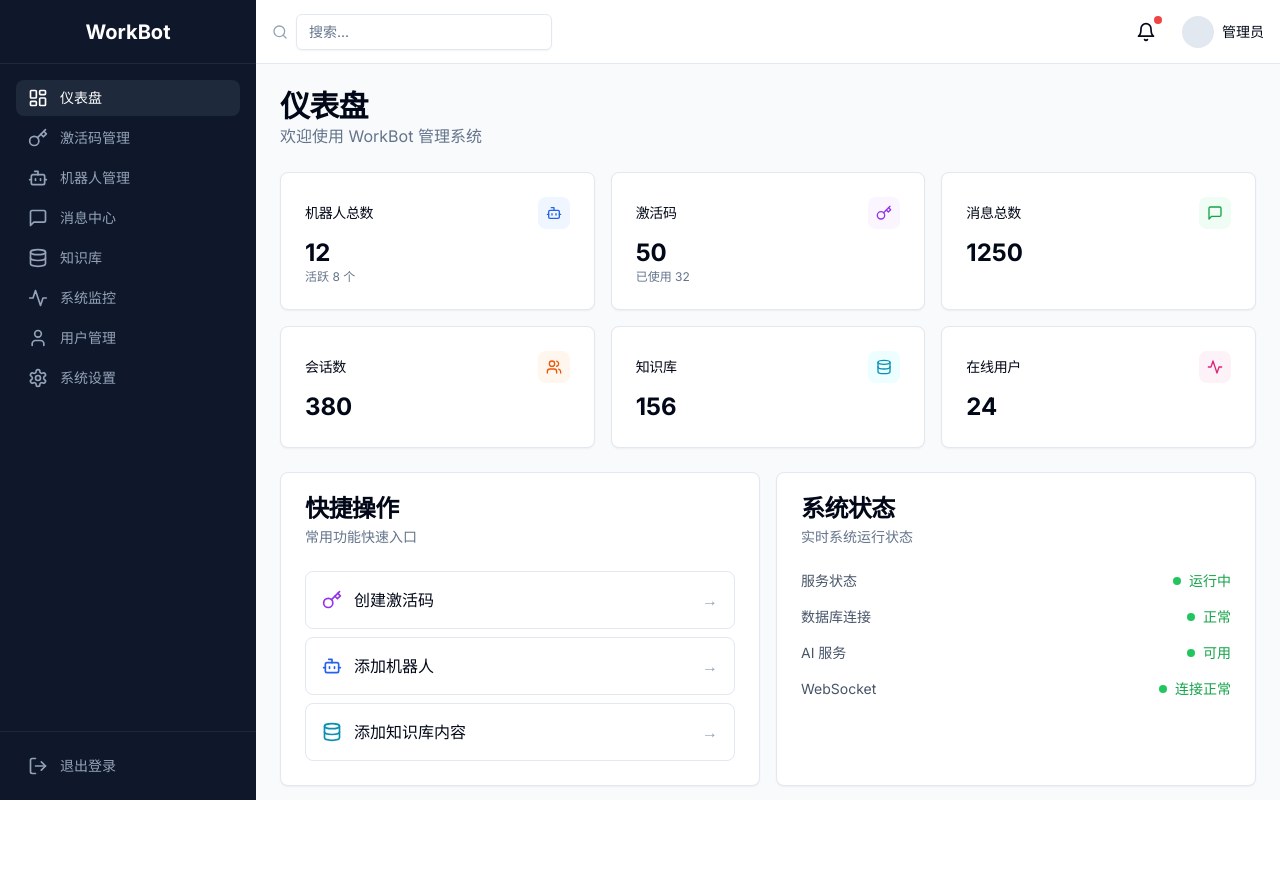
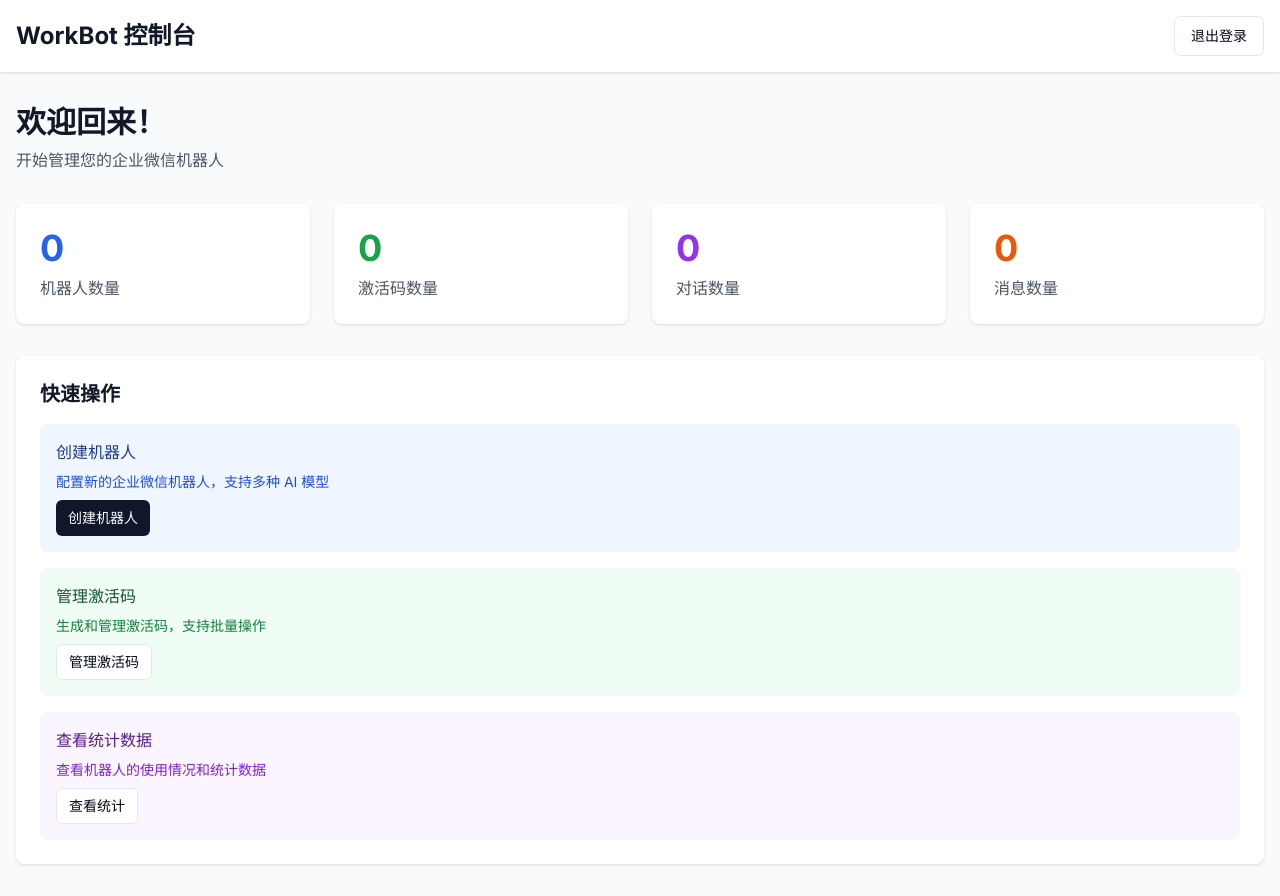
Before and after one commit to huanghua98558/work-ai, a Next.js app: page /dashboard in a window 1280 px wide. Before the commit the page ends 800 px from the top, so only its background shows below. Built offline with nearby package versions, Linux system fonts and the light colour scheme; sample sign-in values are in the browser's storage.

Commit message:
feat: 创建登录页面和仪表板页面，完善前端路由

```diff
--- a/src/app/dashboard/page.tsx
+++ b/src/app/dashboard/page.tsx
@@ -1,216 +1,103 @@
-'use client';
+'use client'
 
-import { useEffect, useState } from 'react';
-import { MainLayout } from '@/components/layout/main-layout';
-import { Card, CardContent, CardDescription, CardHeader, CardTitle } from '@/components/ui/card';
-import { Bot, Key, MessageSquare, Database, Activity, Users } from 'lucide-react';
-
-interface Stats {
-  totalRobots: number;
-  activeRobots: number;
-  totalActivationCodes: number;
-  usedActivationCodes: number;
-  totalMessages: number;
-  totalSessions: number;
-  knowledgeBaseSize: number;
-  onlineUsers: number;
-}
+import { useEffect } from 'react'
+import { useRouter } from 'next/navigation'
+import { Button } from '@/components/ui/button'
 
 export default function DashboardPage() {
-  const [stats, setStats] = useState<Stats>({
-    totalRobots: 0,
-    activeRobots: 0,
-    totalActivationCodes: 0,
-    usedActivationCodes: 0,
-    totalMessages: 0,
-    totalSessions: 0,
-    knowledgeBaseSize: 0,
-    onlineUsers: 0,
-  });
-  const [loading, setLoading] = useState(true);
+  const router = useRouter()
 
   useEffect(() => {
-    // TODO: 从 API 获取统计数据
-    // 这里先使用模拟数据
-    setTimeout(() => {
-      setStats({
-        totalRobots: 12,
-        activeRobots: 8,
-        totalActivationCodes: 50,
-        usedActivationCodes: 32,
-        totalMessages: 1250,
-        totalSessions: 380,
-        knowledgeBaseSize: 156,
-        onlineUsers: 24,
-      });
-      setLoading(false);
-    }, 500);
-  }, []);
+    // 检查是否已登录
+    const token = localStorage.getItem('token')
+    if (!token) {
+      router.push('/login')
+    }
+  }, [router])
 
-  const statCards = [
-    {
-      title: '机器人总数',
-      value: stats.totalRobots,
-      active: stats.activeRobots,
-      icon: Bot,
-      color: 'text-blue-600',
-      bgColor: 'bg-blue-50',
-    },
-    {
-      title: '激活码',
-      value: stats.totalActivationCodes,
-      subtitle: `已使用 ${stats.usedActivationCodes}`,
-      icon: Key,
-      color: 'text-purple-600',
-      bgColor: 'bg-purple-50',
-    },
-    {
-      title: '消息总数',
-      value: stats.totalMessages,
-      icon: MessageSquare,
-      color: 'text-green-600',
-      bgColor: 'bg-green-50',
-    },
-    {
-      title: '会话数',
-      value: stats.totalSessions,
-      icon: Users,
-      color: 'text-orange-600',
-      bgColor: 'bg-orange-50',
-    },
-    {
-      title: '知识库',
-      value: stats.knowledgeBaseSize,
-      icon: Database,
-      color: 'text-cyan-600',
-      bgColor: 'bg-cyan-50',
-    },
-    {
-      title: '在线用户',
-      value: stats.onlineUsers,
-      icon: Activity,
-      color: 'text-pink-600',
-      bgColor: 'bg-pink-50',
-    },
-  ];
+  const handleLogout = () => {
+    localStorage.removeItem('token')
+    localStorage.removeItem('user')
+    router.push('/')
+  }
 
   return (
-    <MainLayout>
-      <div className="space-y-6">
-        <div>
-          <h1 className="text-3xl font-bold tracking-tight">仪表盘</h1>
-          <p className="text-slate-500">欢迎使用 WorkBot 管理系统</p>
+    <div className="min-h-screen bg-gray-50 dark:bg-gray-900">
+      <nav className="bg-white dark:bg-gray-800 shadow">
+        <div className="container mx-auto px-4 py-4 flex justify-between items-center">
+          <h1 className="text-2xl font-bold text-gray-900 dark:text-white">
+            WorkBot 控制台
+          </h1>
+          <Button onClick={handleLogout} variant="outline">
+            退出登录
+          </Button>
+        </div>
+      </nav>
+
+      <div className="container mx-auto px-4 py-8">
+        <div className="mb-8">
+          <h2 className="text-3xl font-bold text-gray-900 dark:text-white mb-2">
+            欢迎回来！
+          </h2>
+          <p className="text-gray-600 dark:text-gray-300">
+            开始管理您的企业微信机器人
+          </p>
         </div>
 
-        {/* Stats Cards */}
-        <div className="grid gap-4 md:grid-cols-2 lg:grid-cols-3">
-          {statCards.map((card) => {
-            const Icon = card.icon;
-            return (
-              <Card key={card.title}>
-                <CardHeader className="flex flex-row items-center justify-between space-y-0 pb-2">
-                  <CardTitle className="text-sm font-medium">
-                    {card.title}
-                  </CardTitle>
-                  <div className={`p-2 rounded-lg ${card.bgColor}`}>
-                    <Icon className={`h-4 w-4 ${card.color}`} />
-                  </div>
-                </CardHeader>
-                <CardContent>
-                  <div className="text-2xl font-bold">{card.value}</div>
-                  {card.subtitle && (
-                    <p className="text-xs text-slate-500">{card.subtitle}</p>
-                  )}
-                  {card.active !== undefined && (
-                    <p className="text-xs text-slate-500">
-                      活跃 {card.active} 个
-                    </p>
-                  )}
-                </CardContent>
-              </Card>
-            );
-          })}
+        <div className="grid grid-cols-1 md:grid-cols-2 lg:grid-cols-4 gap-6 mb-8">
+          <div className="bg-white dark:bg-gray-800 rounded-lg shadow p-6">
+            <div className="text-4xl font-bold text-blue-600 mb-2">0</div>
+            <div className="text-gray-600 dark:text-gray-300">机器人数量</div>
+          </div>
+          <div className="bg-white dark:bg-gray-800 rounded-lg shadow p-6">
+            <div className="text-4xl font-bold text-green-600 mb-2">0</div>
+            <div className="text-gray-600 dark:text-gray-300">激活码数量</div>
+          </div>
+          <div className="bg-white dark:bg-gray-800 rounded-lg shadow p-6">
+            <div className="text-4xl font-bold text-purple-600 mb-2">0</div>
+            <div className="text-gray-600 dark:text-gray-300">对话数量</div>
+          </div>
+          <div className="bg-white dark:bg-gray-800 rounded-lg shadow p-6">
+            <div className="text-4xl font-bold text-orange-600 mb-2">0</div>
+            <div className="text-gray-600 dark:text-gray-300">消息数量</div>
+          </div>
         </div>
 
-        {/* Quick Actions */}
-        <div className="grid gap-4 md:grid-cols-2">
-          <Card>
-            <CardHeader>
-              <CardTitle>快捷操作</CardTitle>
-              <CardDescription>常用功能快速入口</CardDescription>
-            </CardHeader>
-            <CardContent className="space-y-2">
-              <a
-                href="/activation-codes"
-                className="flex items-center justify-between rounded-lg border p-4 hover:bg-slate-50 transition-colors"
-              >
-                <div className="flex items-center gap-3">
-                  <Key className="h-5 w-5 text-purple-600" />
-                  <span>创建激活码</span>
-                </div>
-                <span className="text-slate-400">→</span>
-              </a>
-              <a
-                href="/robots"
-                className="flex items-center justify-between rounded-lg border p-4 hover:bg-slate-50 transition-colors"
-              >
-                <div className="flex items-center gap-3">
-                  <Bot className="h-5 w-5 text-blue-600" />
-                  <span>添加机器人</span>
-                </div>
-                <span className="text-slate-400">→</span>
-              </a>
-              <a
-                href="/knowledge"
-                className="flex items-center justify-between rounded-lg border p-4 hover:bg-slate-50 transition-colors"
-              >
-                <div className="flex items-center gap-3">
-                  <Database className="h-5 w-5 text-cyan-600" />
-                  <span>添加知识库内容</span>
-                </div>
-                <span className="text-slate-400">→</span>
-              </a>
-            </CardContent>
-          </Card>
-
-          <Card>
-            <CardHeader>
-              <CardTitle>系统状态</CardTitle>
-              <CardDescription>实时系统运行状态</CardDescription>
-            </CardHeader>
-            <CardContent className="space-y-4">
-              <div className="flex items-center justify-between">
-                <span className="text-sm text-slate-600">服务状态</span>
-                <span className="flex items-center gap-2 text-sm font-medium text-green-600">
-                  <span className="h-2 w-2 rounded-full bg-green-500" />
-                  运行中
-                </span>
-              </div>
-              <div className="flex items-center justify-between">
-                <span className="text-sm text-slate-600">数据库连接</span>
-                <span className="flex items-center gap-2 text-sm font-medium text-green-600">
-                  <span className="h-2 w-2 rounded-full bg-green-500" />
-                  正常
-                </span>
-              </div>
-              <div className="flex items-center justify-between">
-                <span className="text-sm text-slate-600">AI 服务</span>
-                <span className="flex items-center gap-2 text-sm font-medium text-green-600">
-                  <span className="h-2 w-2 rounded-full bg-green-500" />
-                  可用
-                </span>
-              </div>
-              <div className="flex items-center justify-between">
-                <span className="text-sm text-slate-600">WebSocket</span>
-                <span className="flex items-center gap-2 text-sm font-medium text-green-600">
-                  <span className="h-2 w-2 rounded-full bg-green-500" />
-                  连接正常
-                </span>
-              </div>
-            </CardContent>
-          </Card>
+        <div className="bg-white dark:bg-gray-800 rounded-lg shadow p-6">
+          <h3 className="text-xl font-semibold text-gray-900 dark:text-white mb-4">
+            快速操作
+          </h3>
+          <div className="space-y-4">
+            <div className="p-4 bg-blue-50 dark:bg-blue-900/20 rounded-lg">
+              <h4 className="font-medium text-blue-900 dark:text-blue-100 mb-2">
+                创建机器人
+              </h4>
+              <p className="text-sm text-blue-700 dark:text-blue-300 mb-2">
+                配置新的企业微信机器人，支持多种 AI 模型
+              </p>
+              <Button size="sm">创建机器人</Button>
+            </div>
+            <div className="p-4 bg-green-50 dark:bg-green-900/20 rounded-lg">
+              <h4 className="font-medium text-green-900 dark:text-green-100 mb-2">
+                管理激活码
+              </h4>
+              <p className="text-sm text-green-700 dark:text-green-300 mb-2">
+                生成和管理激活码，支持批量操作
+              </p>
+              <Button size="sm" variant="outline">管理激活码</Button>
+            </div>
+            <div className="p-4 bg-purple-50 dark:bg-purple-900/20 rounded-lg">
+              <h4 className="font-medium text-purple-900 dark:text-purple-100 mb-2">
+                查看统计数据
+              </h4>
+              <p className="text-sm text-purple-700 dark:text-purple-300 mb-2">
+                查看机器人的使用情况和统计数据
+              </p>
+              <Button size="sm" variant="outline">查看统计</Button>
+            </div>
+          </div>
         </div>
       </div>
-    </MainLayout>
-  );
+    </div>
+  )
 }
```
Also changed, not shown: src/app/login/page.tsx (+74 -67 lines).
